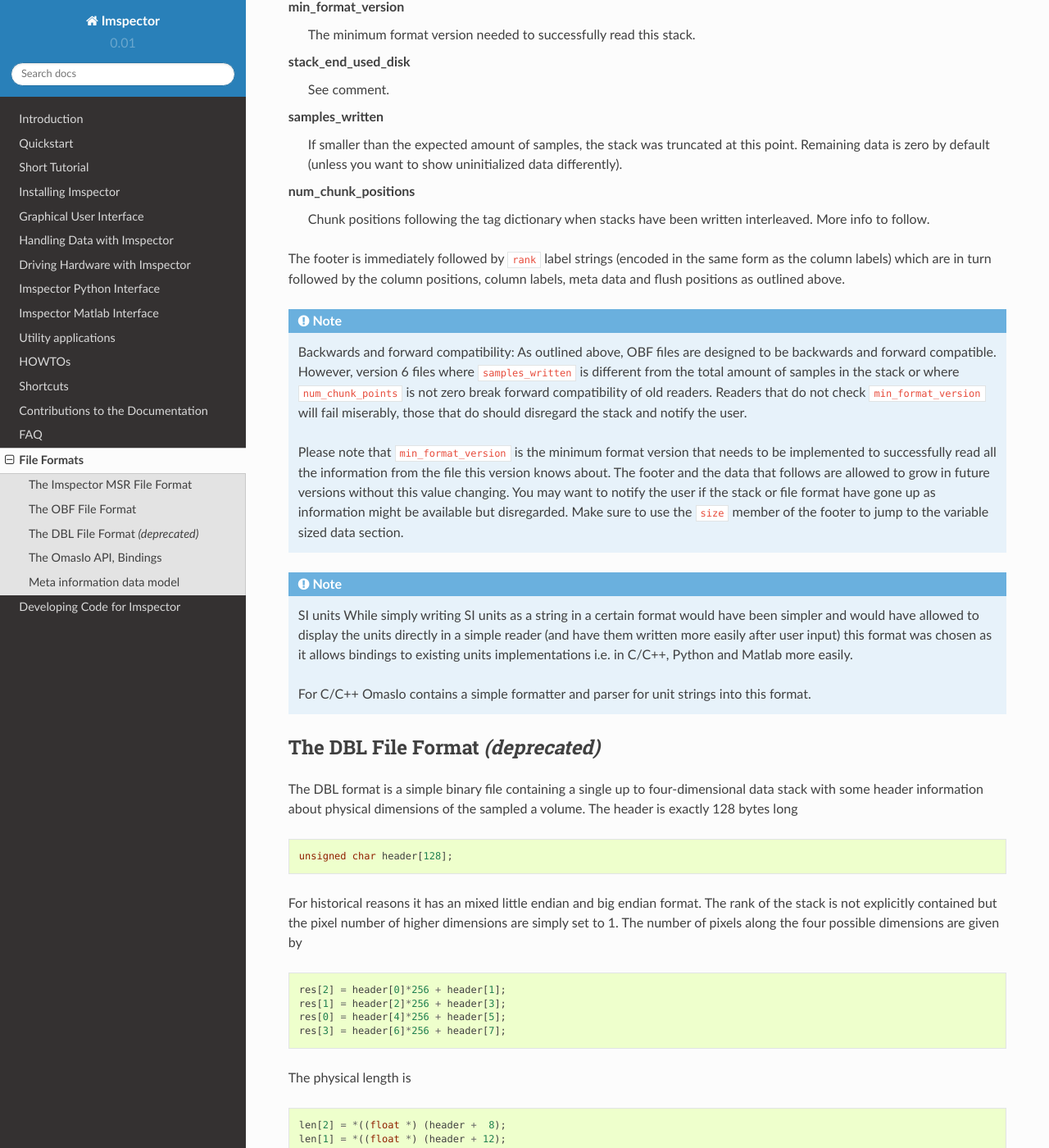
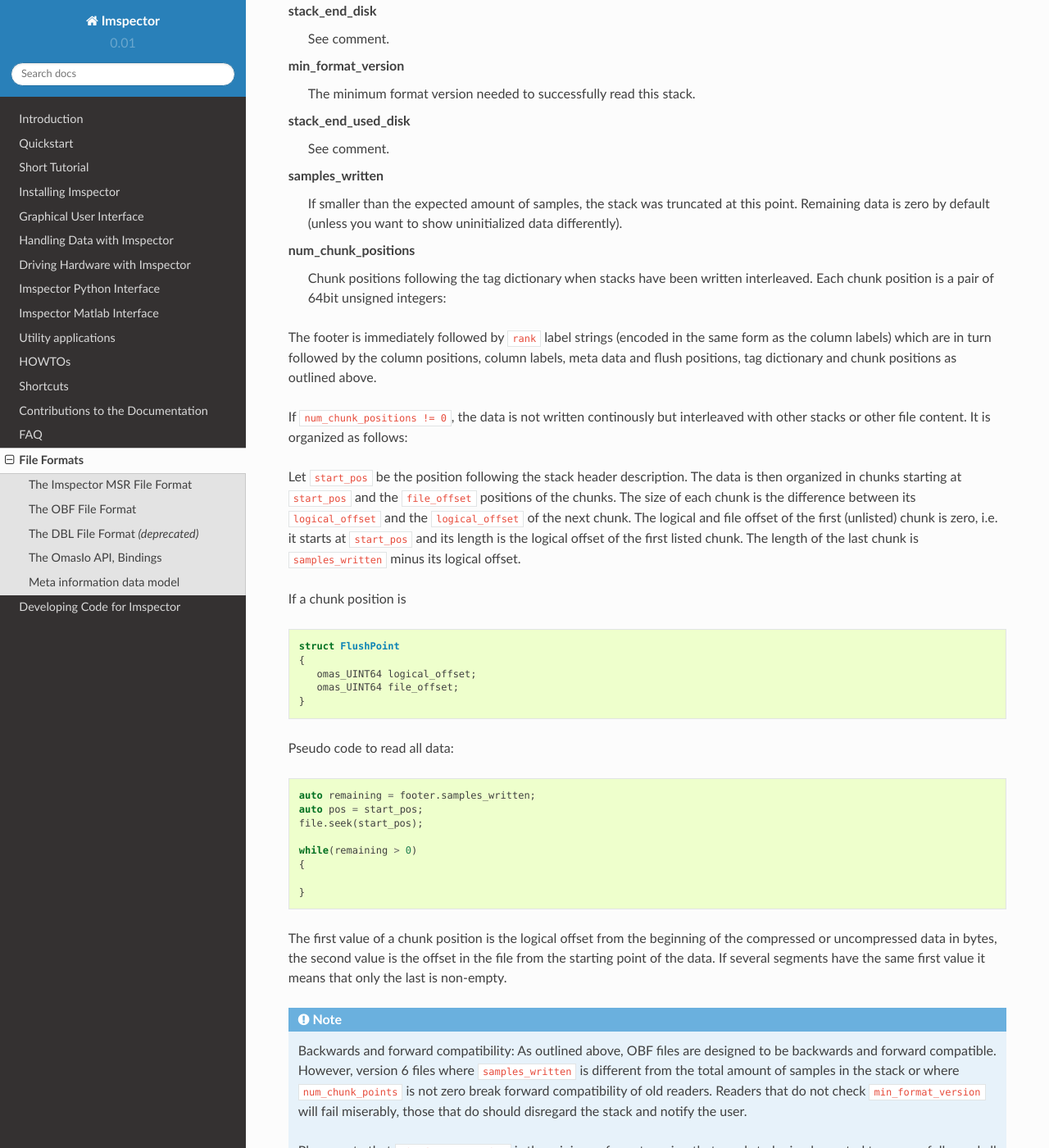
Before and after one commit to AbberiorInstruments/ImspectorDocs, a Sphinx documentation site: the page built from docs/fileformat.rst, in a window 1280 px wide and 1400 px high, scrolled down 7625 px. Shown: the whole window at 82% size. Built offline with Sphinx 7.4.7 and the Read the Docs theme 2.0.0, drawn with Linux system fonts in a browser that asks for light colours; some of the changed text lies outside the part shown.

Commit message:
Update fileformat.rst

```diff
--- a/docs/fileformat.rst
+++ b/docs/fileformat.rst
@@ -143,8 +143,11 @@
 The header is immediately followed by :cppcode:`name_len` bytes of a UTF-8 string containing
 the stack name and :cppcode:`descr_len` bytes containing the UTF-8 encoded stack description,
 which is, again, preferably in xml format such that it can be parsed into a
-:cppcode:`OPropstruct` by :cppcode:`omas_xml2prop()`.  The binary data is possibly compressed
-and follows immediately after the description and takes up exactly :cppcode:`data_len_disk` bytes.
+:cppcode:`OPropstruct` by :cppcode:`omas_xml2prop()`. For format versions smaller than 6,
+or if :cppcode:`num_chunk_positions` in the footer is zero, binary data follows immediately
+after the description and takes up exactly :cppcode:`data_len_disk` bytes. It may be compressed
+using zlib (see below).
+
 \newline
 The header members are
 
@@ -208,8 +211,8 @@
       dt = OMAS_DT_REAL32|OMAS_DT_COMPLEX
 
 compression_type
-   The type of compression used. Currently only the values {bf 0} (no compression) and {\bf 1} (ZIP compression)
-   are supported.
+   The type of compression used. Currently only the values {\bf 0} (no compression) and {\bf 1}
+   (ZIP compression) are supported.
 compression_level
    The compression level used. This is whatever the library allows. For ZIP  compression
    the levels are 0 to 9 from fastest to strongest.
@@ -404,12 +407,49 @@
    Remaining data is zero by default (unless you want to show uninitialized data differently).
 num_chunk_positions
    Chunk positions following the tag dictionary when stacks have been written interleaved.
-   More info to follow.
-
+   Each chunk position is a pair of 64bit unsigned integers:
 
 The footer is immediately followed by :cppcode:`rank` label strings (encoded in the same form as the
 column labels) which are in turn followed by the column positions, column labels, meta data and
-flush positions as outlined above.
+flush positions, tag dictionary and chunk positions as outlined above.
+
+If :cppcode:`num_chunk_positions != 0`, the data is not written continously but interleaved with other
+stacks or other file content. It is organized as follows:
+
+Let :cppcode:`start_pos` be the position following the stack header description. The data is then
+organized in chunks starting at :cppcode:`start_pos` and the :cppcode:`file_offset` positions of the
+chunks. The size of each chunk is the difference between its :cppcode:`logical_offset` and the
+:cppcode:`logical_offset` of the next chunk. The logical and file offset of the first (unlisted) chunk
+is zero, i.e. it starts at :cppcode:`start_pos` and its length is the logical offset of the first listed
+chunk. The length of the last chunk is :cppcode:`samples_written` minus its logical offset.
+
+If a chunk position is
+
+.. code-block:: cpp
+
+   struct FlushPoint
+   {
+      omas_UINT64 logical_offset;
+      omas_UINT64 file_offset;
+   }
+
+Pseudo code to read all data:
+
+.. code-block:: cpp
+
+   auto remaining = footer.samples_written;
+   auto pos = start_pos;
+   file.seek(start_pos);
+
+   while(remaining > 0)
+   {
+
+   }
+
+The first value of a chunk position is the logical offset from the beginning of the compressed
+or uncompressed data in bytes, the second value is the offset in the file from the starting
+point of the data. If several segments have the same first value it means that only the last
+is non-empty.
 
 .. note:: Backwards and forward compatibility:
    As outlined above, OBF files are designed to be backwards and forward compatible. However,
```
